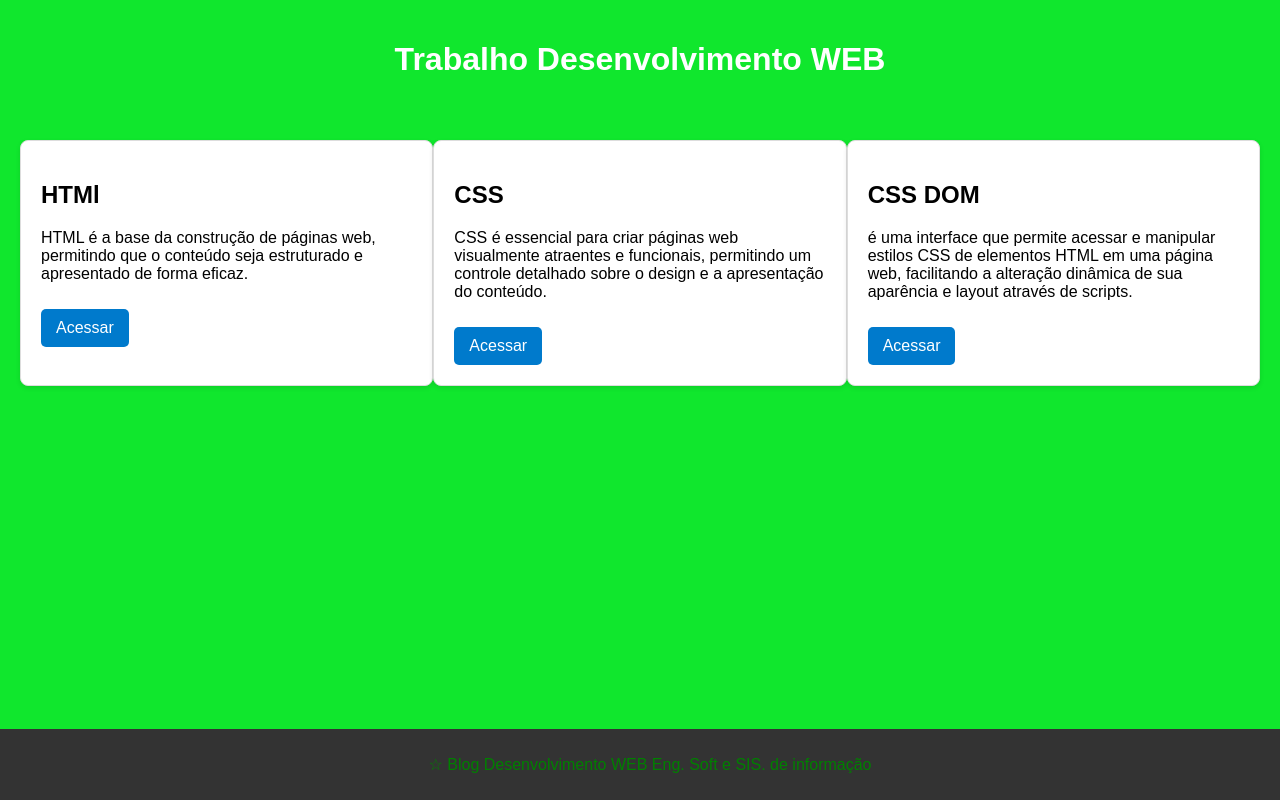
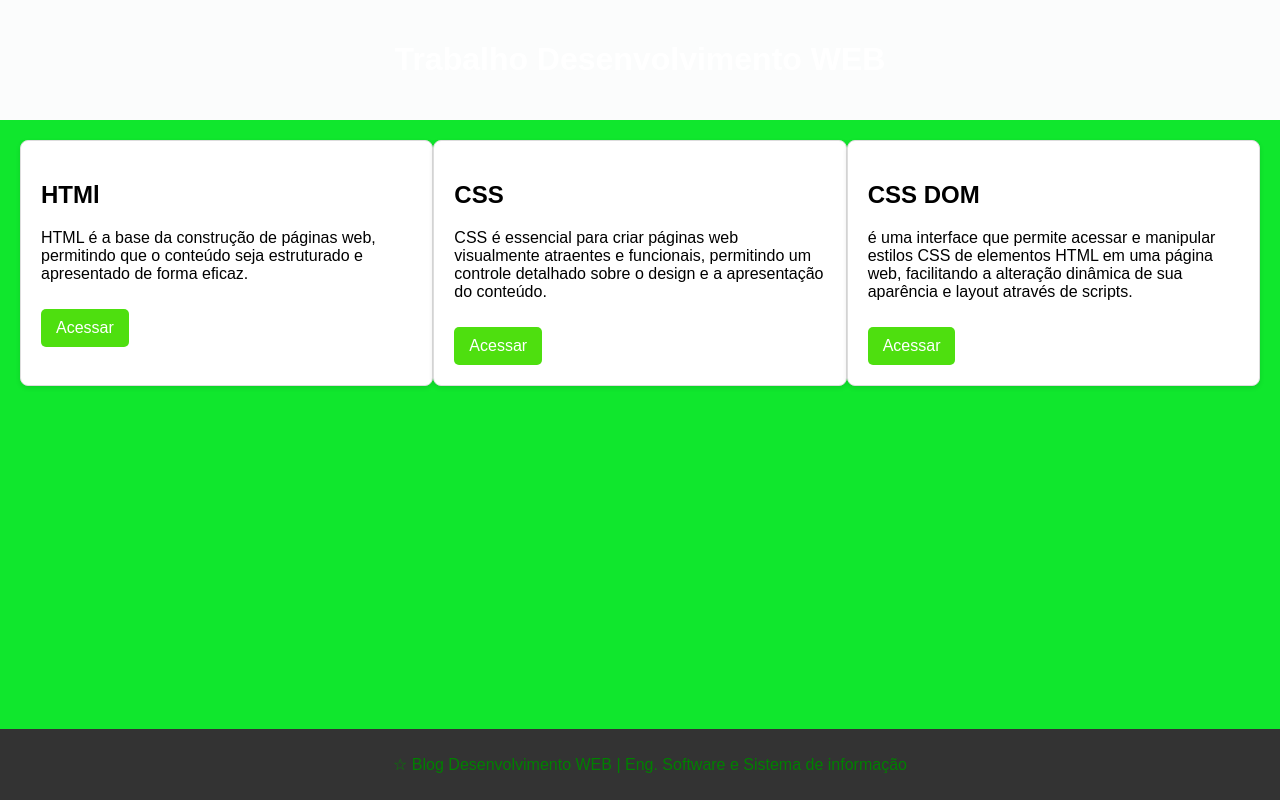
Before and after one commit to Ericklinoo/ericklinoo.github.io, a plain HTML site: page teste.html in a window 1280 px wide. Drawn offline with Linux system fonts and the light colour scheme.

Commit message:
Update teste.html

```diff
--- a/teste.html
+++ b/teste.html
@@ -12,7 +12,7 @@
             background-color: #10e72d;
         }
         header {
-            background: #10e72d;
+            background: #fbfcfc;
             color: white;
             padding: 20px;
             text-align: center;
@@ -34,7 +34,7 @@
             display: inline-block;
             margin-top: 10px;
             padding: 10px 15px;
-            background: #007acc;
+            background: #4edf0f;
             color: white;
             text-decoration: none;
             border-radius: 5px;
@@ -74,7 +74,7 @@
         </div>
     </main>
     <footer>
-        <p>&star; Blog Desenvolvimento WEB Eng. Soft e SIS. de informação</p>
+        <p>&star; Blog Desenvolvimento WEB | Eng. Software e Sistema de informação</p>
     </footer>
 </body>
 </html>
```
